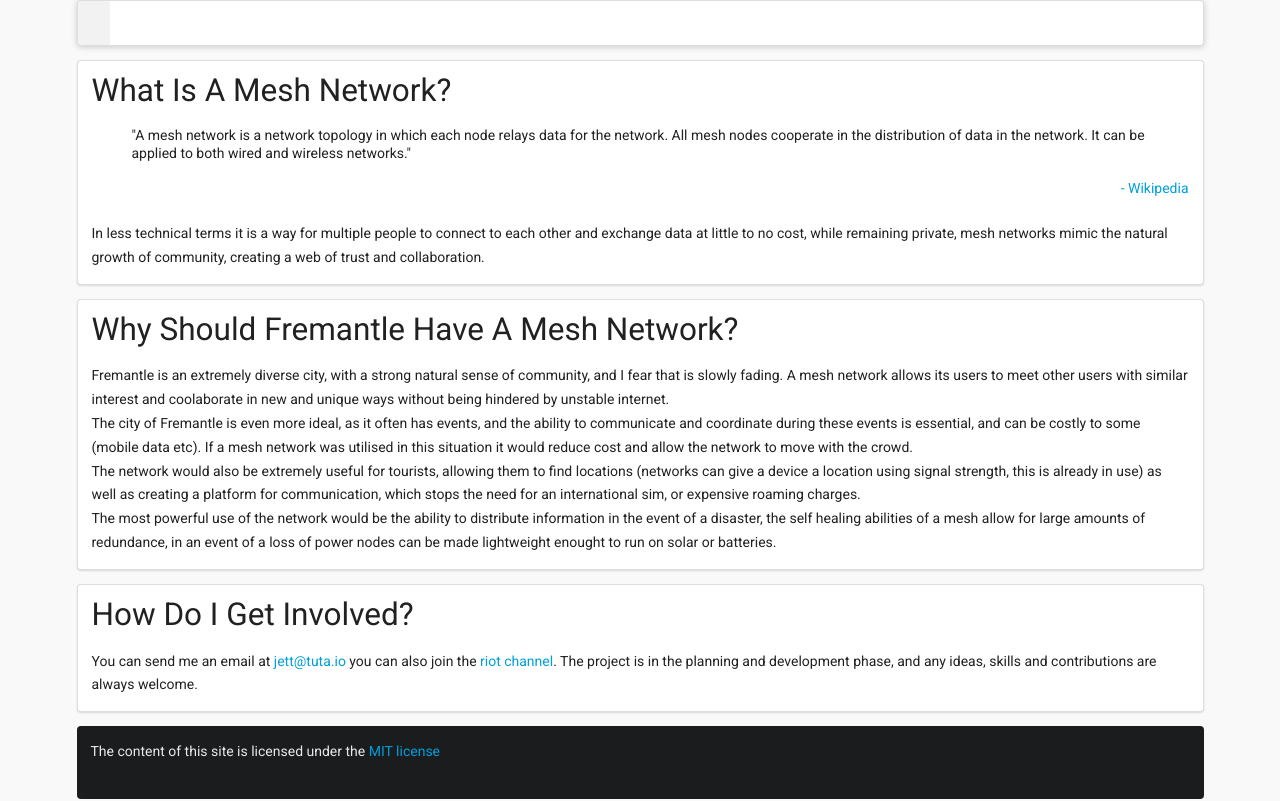
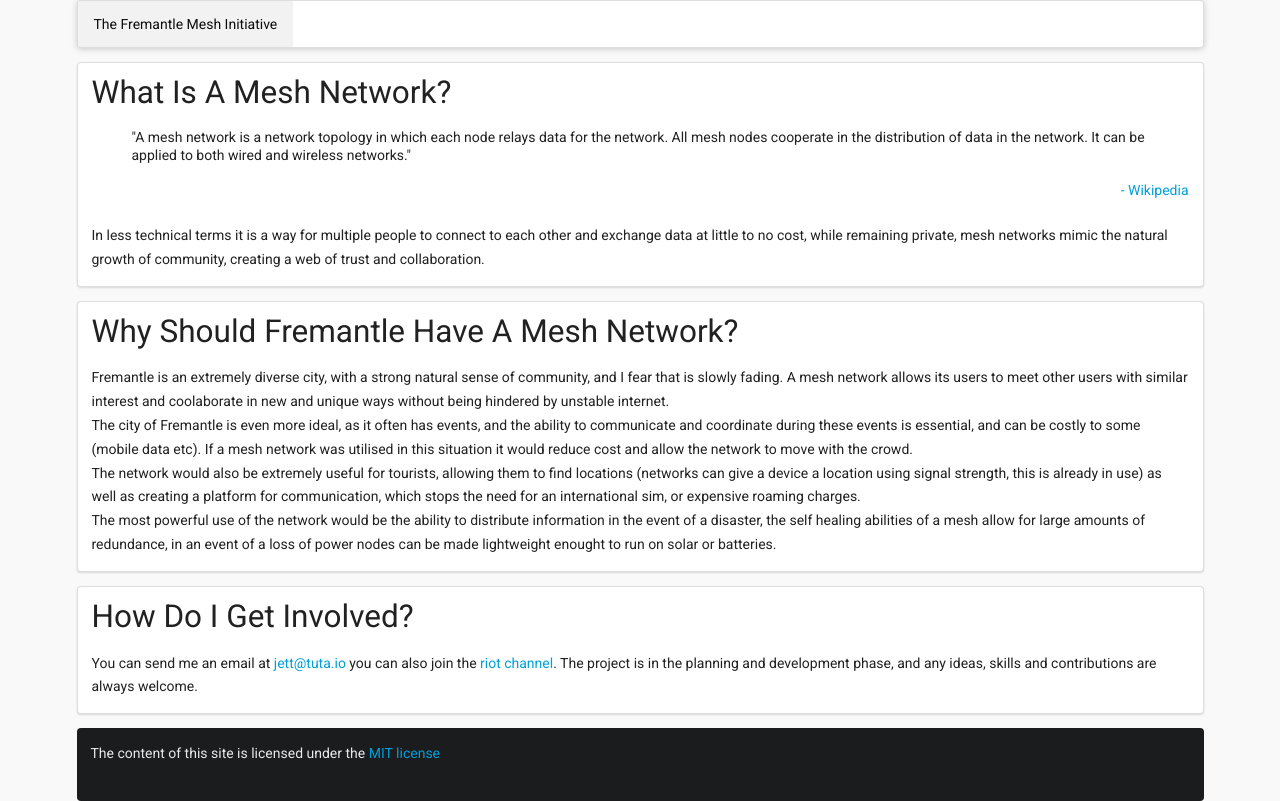
Before and after one commit to J-tt/Fremantle-Mesh-Website, a website: page index.html in a window 1280 px wide. Drawn offline with nearby package versions, Linux system fonts and the light colour scheme; files whose address does not match are found by name.

Commit message:
Fix header

```diff
--- a/index.html
+++ b/index.html
@@ -11,8 +11,8 @@
     <body>
         <div class="ui container">
             <div class="ui menu">
-                <a class="active item">
-
+                <a class="active item header">
+                    The Fremantle Mesh Initiative
                 </a>
             </div>
             <div class="ui segment">
```
